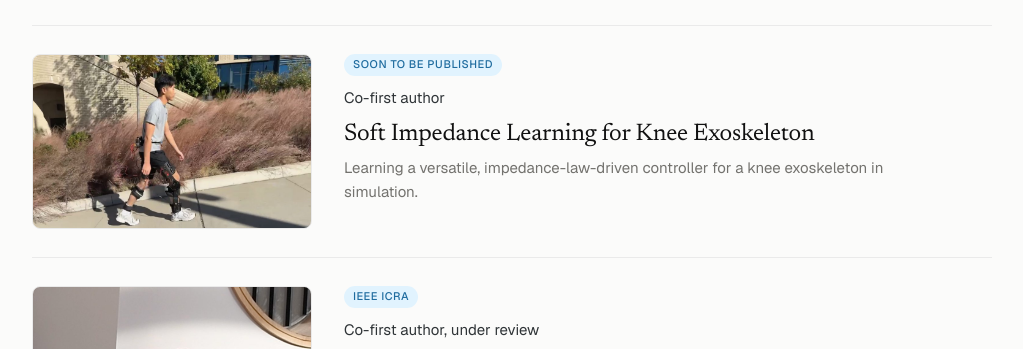
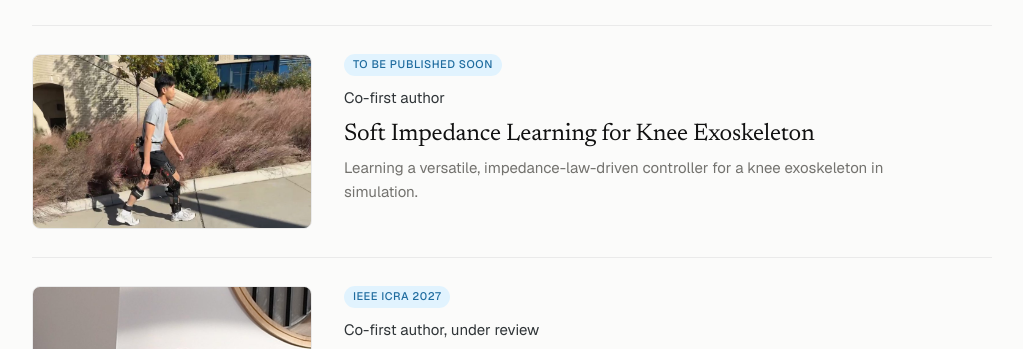
Before and after one commit to ichoi02/ichoi02.github.io, a plain HTML site: page index.html in a window 1280 px wide. Shown: the part 1018-1367 px from the top of the page, without its empty margins (128-1151 px from the left). Drawn offline with nearby package versions, Linux system fonts and the light colour scheme.

Commit message:
Update text

```diff
--- a/index.html
+++ b/index.html
@@ -132,7 +132,7 @@
                    alt="Walking outdoors wearing a knee exoskeleton">
             </div>
             <div class="project-body">
-              <p class="project-meta"><span class="tag tag--blue">Soon to be published</span></p>
+              <p class="project-meta"><span class="tag tag--blue">To be published soon</span></p>
               <p class="project-status">Co-first author</p>
               <h3>Soft Impedance Learning for Knee Exoskeleton</h3>
               <p class="project-desc">Learning a versatile, impedance-law-driven controller for a knee exoskeleton in simulation.</p>
@@ -147,7 +147,7 @@
                    alt="Orange cat-shaped two-body robot twisting in mid-air during a fall">
             </div>
             <div class="project-body">
-              <p class="project-meta"><span class="tag tag--blue">IEEE ICRA</span></p>
+              <p class="project-meta"><span class="tag tag--blue">IEEE ICRA 2027</span></p>
               <p class="project-status">Co-first author, under review</p>
               <h3>Cat-inspired Aerial Self-Righting Robot</h3>
               <p class="project-desc">Spin-off paper from a course project! Inspired by cats, we built a robot that always lands feet-down from any roll angle in 0.6 seconds. I developed the robot's software and simulation-trained controller.</p>
```
